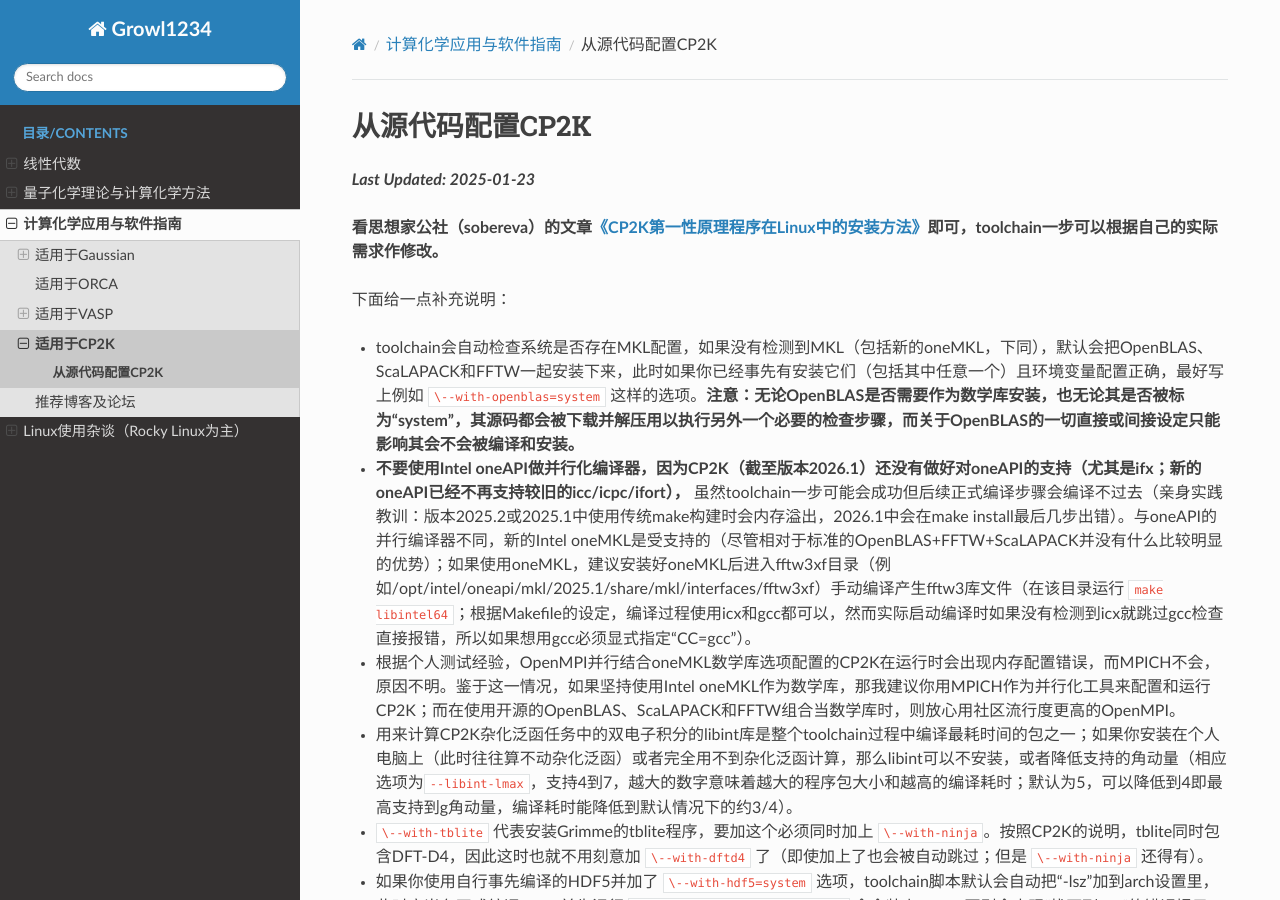
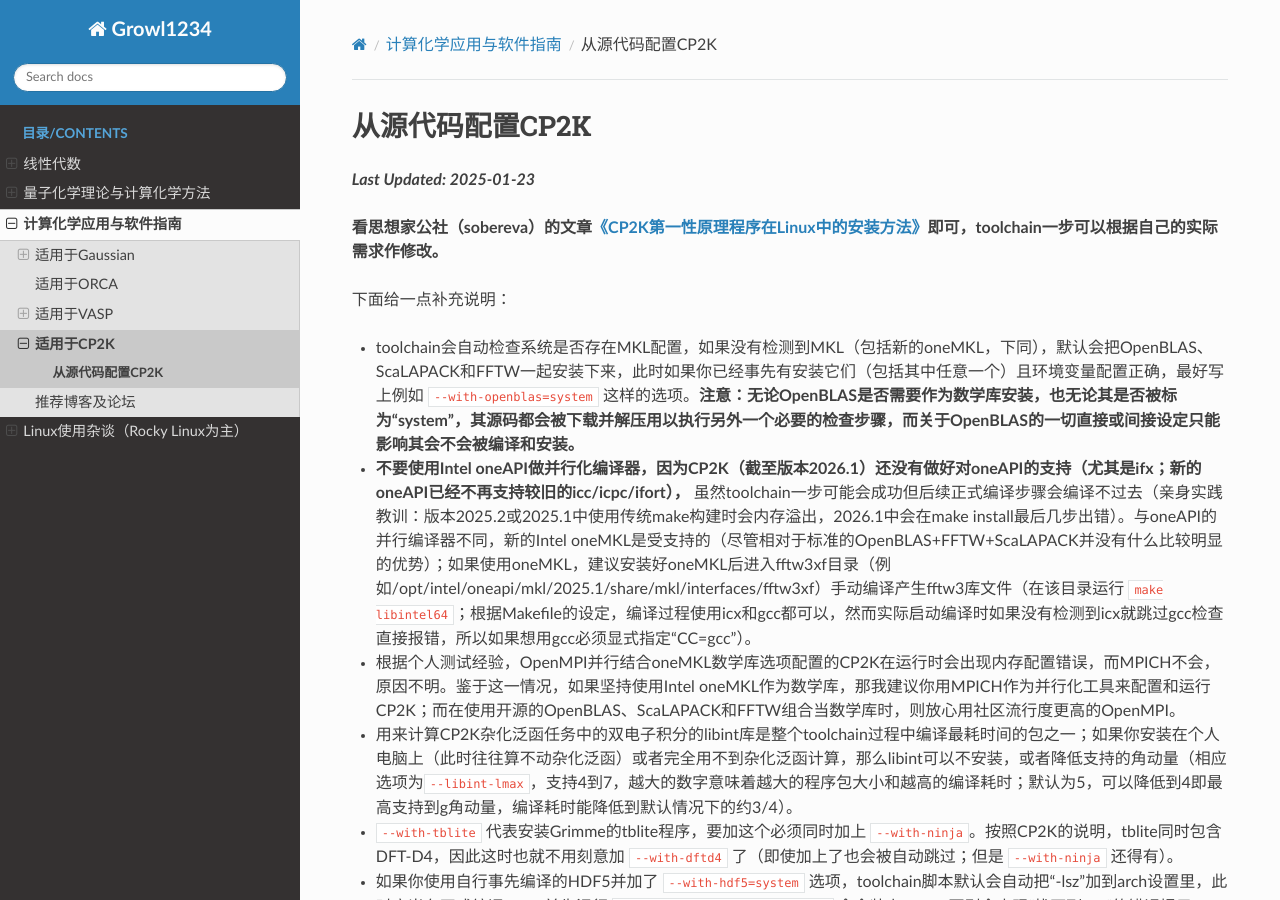
Before and after one commit to Growl1234/RTDProject, a Sphinx documentation site: the page built from source/applications/CP2K/installation.md, in a window 1280 px wide and 900 px high. Built offline with Sphinx 7.4.7 and the Read the Docs theme 3.1.0, drawn with Linux system fonts in a browser that asks for light colours.

```diff
--- a/source/applications/CP2K/installation.md
+++ b/source/applications/CP2K/installation.md
@@ -6,7 +6,7 @@
 
 下面给一点补充说明：
 
-* toolchain会自动检查系统是否存在MKL配置，如果没有检测到MKL（包括新的oneMKL，下同），默认会把OpenBLAS、ScaLAPACK和FFTW一起安装下来，此时如果你已经事先有安装它们（包括其中任意一个）且环境变量配置正确，最好写上例如 `\--with-openblas=system` 这样的选项。**注意：无论OpenBLAS是否需要作为数学库安装，也无论其是否被标为“system”，其源码都会被下载并解压用以执行另外一个必要的检查步骤，而关于OpenBLAS的一切直接或间接设定只能影响其会不会被编译和安装。**
+* toolchain会自动检查系统是否存在MKL配置，如果没有检测到MKL（包括新的oneMKL，下同），默认会把OpenBLAS、ScaLAPACK和FFTW一起安装下来，此时如果你已经事先有安装它们（包括其中任意一个）且环境变量配置正确，最好写上例如 `--with-openblas=system` 这样的选项。**注意：无论OpenBLAS是否需要作为数学库安装，也无论其是否被标为“system”，其源码都会被下载并解压用以执行另外一个必要的检查步骤，而关于OpenBLAS的一切直接或间接设定只能影响其会不会被编译和安装。**
 
 * **不要使用Intel oneAPI做并行化编译器，因为CP2K（截至版本2026.1）还没有做好对oneAPI的支持（尤其是ifx；新的oneAPI已经不再支持较旧的icc/icpc/ifort），** 虽然toolchain一步可能会成功但后续正式编译步骤会编译不过去（亲身实践教训：版本2025.2或2025.1中使用传统make构建时会内存溢出，2026.1中会在make install最后几步出错）。与oneAPI的并行编译器不同，新的Intel oneMKL是受支持的（尽管相对于标准的OpenBLAS+FFTW+ScaLAPACK并没有什么比较明显的优势）；如果使用oneMKL，建议安装好oneMKL后进入fftw3xf目录（例如/opt/intel/oneapi/mkl/2025.1/share/mkl/interfaces/fftw3xf）手动编译产生fftw3库文件（在该目录运行 `make libintel64`；根据Makefile的设定，编译过程使用icx和gcc都可以，然而实际启动编译时如果没有检测到icx就跳过gcc检查直接报错，所以如果想用gcc必须显式指定“CC=gcc”）。
 
@@ -14,9 +14,9 @@
 
 * 用来计算CP2K杂化泛函任务中的双电子积分的libint库是整个toolchain过程中编译最耗时间的包之一；如果你安装在个人电脑上（此时往往算不动杂化泛函）或者完全用不到杂化泛函计算，那么libint可以不安装，或者降低支持的角动量（相应选项为`--libint-lmax`，支持4到7，越大的数字意味着越大的程序包大小和越高的编译耗时；默认为5，可以降低到4即最高支持到g角动量，编译耗时能降低到默认情况下的约3/4）。
 
-* `\--with-tblite` 代表安装Grimme的tblite程序，要加这个必须同时加上 `\--with-ninja`。按照CP2K的说明，tblite同时包含DFT-D4，因此这时也就不用刻意加 `\--with-dftd4` 了（即使加上了也会被自动跳过；但是 `\--with-ninja` 还得有）。
+* `--with-tblite` 代表安装Grimme的tblite程序，要加这个必须同时加上 `--with-ninja`。按照CP2K的说明，tblite同时包含DFT-D4，因此这时也就不用刻意加 `--with-dftd4` 了（即使加上了也会被自动跳过；但是 `--with-ninja` 还得有）。
 
-* 如果你使用自行事先编译的HDF5并加了 `\--with-hdf5=system` 选项，toolchain脚本默认会自动把“-lsz”加到arch设置里，此时应当在正式编译CP2K前先运行 `sudo dnf install libaec-devel` 命令装上libsz，否则会出现“找不到-lsz”的错误提示。
+* 如果你使用自行事先编译的HDF5并加了 `--with-hdf5=system` 选项，toolchain脚本默认会自动把“-lsz”加到arch设置里，此时应当在正式编译CP2K前先运行 `sudo dnf install libaec-devel` 命令装上libsz，否则会出现“找不到-lsz”的错误提示。
 
 * **从版本2026.1开始，CP2K的编译将全面转为cmake，彻底放弃GNU makefile和相应的arch文件集。** 我根据自己的编译体验，觉得cmake下编译比传统构建系统效率更高、报错概率更低。不过目前toolchain尚未实现针对自定义的配置设计合适的cmake指令，因此只能自己根据CMakeLists.txt里面的选项逐个添加与既有toolchain配置相对应的到命令行中，比较麻烦；另外，目前无法通过cmake同时编译ssmp和psmp（检测出MPI就只编译psmp，否则只编译ssmp），且编译成的程序没有相应的符号链接sopt和popt，不过这不算什么大问题，毕竟psmp同时支持MPI和OpenMP并行，只要设置OMP_NUM_THREADS为物理核心数且不用mpirun指令就相当于运行ssmp，只要`export OMP_NUM_THREADS=1` 并用`mpirun -np N` （N为并行核数）运行就相当于运行popt了。
 
```
